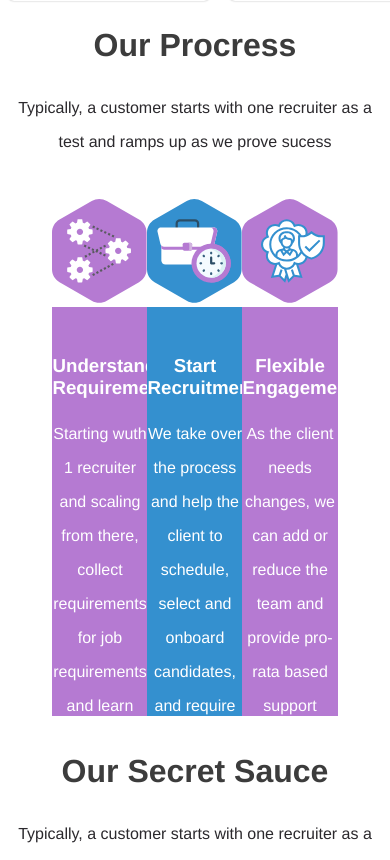
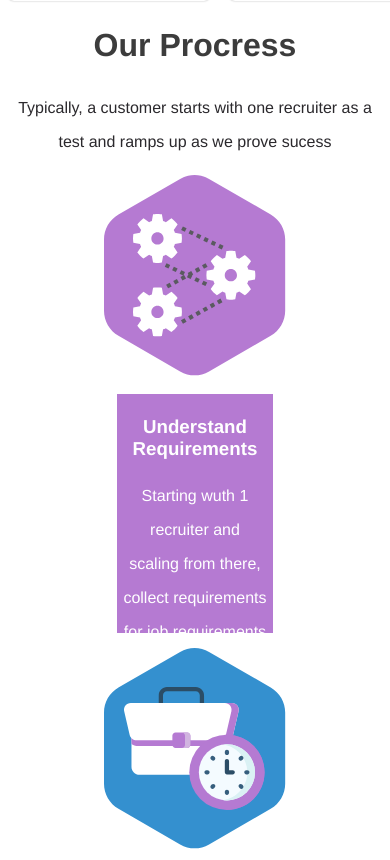
Before and after one commit to nafemtn/agency, a PHP site: page /agency.html in a window 390 px wide; the page is wider, and only the part inside the window is pictured. Shown: the part 1348-2208 px from the top of that part. Run offline with PHP 8.4, Linux system fonts and the light colour scheme.

Commit message:
media querries1

```diff
--- a/agency.css
+++ b/agency.css
@@ -67,7 +67,6 @@ p {
     border-radius: 31px;
 }
 
-
     /* Section 1 */
 
 .block1 {
@@ -118,6 +117,7 @@ p {
     box-shadow: 0px 0px 2px rgba(0, 0, 0, 0.3);
 border-radius: 6px;
 }
+
     /* Section 3 */
 
 .title3 {
@@ -150,7 +150,7 @@ border-radius: 6px;
     background-color: #B57AD2;
     color: white;
     height: 45vh;
-    padding-top: 30%;
+    padding-top: 20% ;
     z-index: 1;
 }
 
@@ -159,7 +159,7 @@ border-radius: 6px;
     background: #3490CF;
     color: white;
     height: 45vh;
-    padding-top: 30% ;
+    padding-top: 20% ;
     z-index: 1;
 }
 
@@ -209,22 +209,17 @@ h3 + p {
 }
 
 .img5 {
-    margin: 10% 0 10% 10%;
+    margin: 10% auto 10% 10%;
 }
 
 .text5 {
-    width: 80%;
+    width: 60%;
     margin-top: 8% ;
-    margin-left: -5%;
+
 }
 
 .sec5p {
     line-height: 34px;
-
-/*
-    padding-left: 3%;
-    padding-right: 3%; */
-
 }
 
 .sec5p1 {
@@ -234,10 +229,6 @@ h3 + p {
 
 .sec5p1, .sec5p2 {
     line-height: 22px;
-/*
-    padding-left: 3%;
-    padding-right: 3%;
-*/
 }
 
     /* Section 6 */
@@ -282,10 +273,6 @@ h3 + p {
 .title7 {
     text-align: center;
     margin-top: 5%;
-}
-
-.img7 {
-    margin-left: 12%;
 }
 
 .list-color  {
@@ -333,27 +320,26 @@ h3 + p {
     margin-bottom: 10%;
     font-size: 25px;
     margin-left: 20%;
+    font-family:  Helvetica, sans-serif;
+    line-height: 28px;
 }
-
 
 label {
     padding-top: 5%;
 }
 
-.title-form {
-    font-family:  Helvetica, sans-serif;
-    font-size: 24px;
-    font-family: HelveticaNeue;
-    font-family: HelveticaNeue;
-    line-height: 28px;
+input {
+    margin-top: 5%;
 }
 
 textarea {
     margin-top: 5%;
+    padding-top: 2%;
 }
 
 .btn-f {
     margin-bottom: 20%;
+    margin-top: 20%;
 }
 
     /* Footer */
@@ -361,7 +347,6 @@ textarea {
 
 footer {
     display: flex;
-    height: 40vh;
     background-color: #B57AD2;
     color: white;
 }
@@ -381,33 +366,3 @@ footer {
 .social-media {
     text-align: center;
 }
-
-    /* Media queries */
-
-/* pbm section3 */
-
-@media screen and (max-width: 1439px) {
-
-    .sec3bg {
-        display: none;
-    }
-
-    .div3 {
-    margin-top: auto;
-    }
-
-}
-
-/* Ipad */
-/* Ipad - paysage */
-
-/*Iphone 6 7 8  */
-/*Iphone 6 7 8 - paysage  */
-
-
-
-
-
-
-
-}
--- a/agency.html
+++ b/agency.html
@@ -7,6 +7,7 @@
     <meta charset="UTF-8">
     <title>Recruitment-agency</title>
     <link rel="stylesheet" href="agency.css">
+    <link rel="stylesheet" href="media.css">
     <link rel="icon" href="images/Group 87.svg">
 
 </head>
@@ -81,6 +82,7 @@
 
                     <div class=text2>
 
+
                         <div class="sec2div1">
                             <img src="images/Bitmap-1.png" alt="people" >
                                  <p>Sourcing and engaging passive complex roles in tight labor market, such as</p>
@@ -89,7 +91,7 @@
                                         <li>UX Designers</li>
                                         <li>Project Managers</li>
                                     </ul>
-                            <button class="btn-main" a href="">Read More</button>
+                            <button class="btn-main btn-2" a href="">Read More</button>
                         </div>
 
                         <div class="sec2div2" >
@@ -100,7 +102,7 @@
                                         <li>Marketing</li>
                                         <li>Inside and Outside Sales</li>
                                     </ul>
-                            <button class="btn-main" a href="">Read More</button>
+                            <button class="btn-main btn-2" a href="">Read More</button>
                         </div>
 
                 </div>
@@ -275,7 +277,7 @@
                     </div>
 
                     <div>
-                        <img src="images/Illustration1.png" alt="sucess" class="img7">
+                        <img src="images/Illustration1.png" alt="sucess">
                     </div>
 
                 </div>
@@ -298,15 +300,14 @@
                             <br> <br>
                         We take your privacy very seriously and will never share your personal details with other organisations or individuals. </p>
 
-                        <button class="btn-main btn-f" a href="">Contact Us</button>
 
                     </div>
 
-
+            <!-- Section8 : Form -->
 
                     <div class="alig-form">
 
-                        <form action="agency.php" method="POST">
+                        <form action="index.php" method="GET">
 
                             <label for="nom" class="title-form"> CONTACT US </label>
                             <input type="text" id="nom" placeholder="Johny Holland">
@@ -330,6 +331,9 @@
                             </select>
 
                             <textarea name="msg-contact" maxlength="250" placeholder="Description" cols="30" rows="10"></textarea>
+
+                            <input type="submit" name="contact" value="Contact US " class="btn-main btn-f">
+
 
                         </form>
 
@@ -377,7 +381,6 @@
 
         </footer>
 
-
 </body>
 
 </html>
--- /dev/null
+++ b/media.css
@@ -0,0 +1,45 @@
+
+                    /* Media queries */
+
+@media screen  and (max-width: 1439px)  {
+
+    .sec3bg {
+            display: none;
+        }
+
+    .div3 {
+        margin-top: auto;
+        background-color: #B57AD2;
+        background-image: linear-gradient( white, rgba(181, 122, 210, 0.776388));
+        }
+
+    .text5 {
+        margin-left: 13%;
+        margin-top: 1%;
+    }
+
+}
+
+@media screen and (max-width: 770px) {
+
+    .div3 {
+        display: block;
+        background: none;
+        margin-top: 3%;
+    }
+
+    .logo3 {
+        margin-bottom: 5%;
+        margin-top: 5%;
+    }
+
+    .sec3bg1, .sec3bg2 {
+        padding-top: 1%;
+        height: 28vh;
+        width: 50%;
+        margin-left: auto;
+        margin-right: auto;
+        padding-left: 2%;
+        padding-right: 2%;
+    }
+}
```
Also changed, not shown: index.php (deleted, +0 -17 lines), 2 other files.
